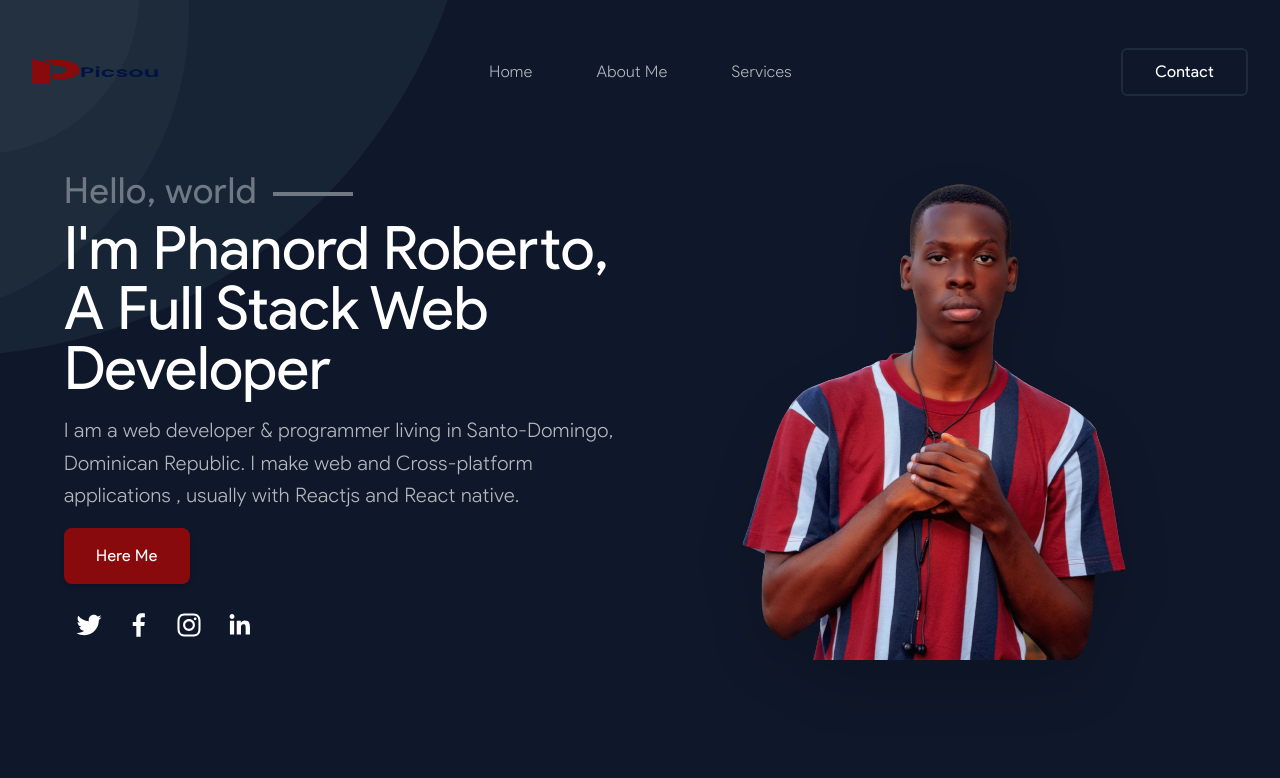
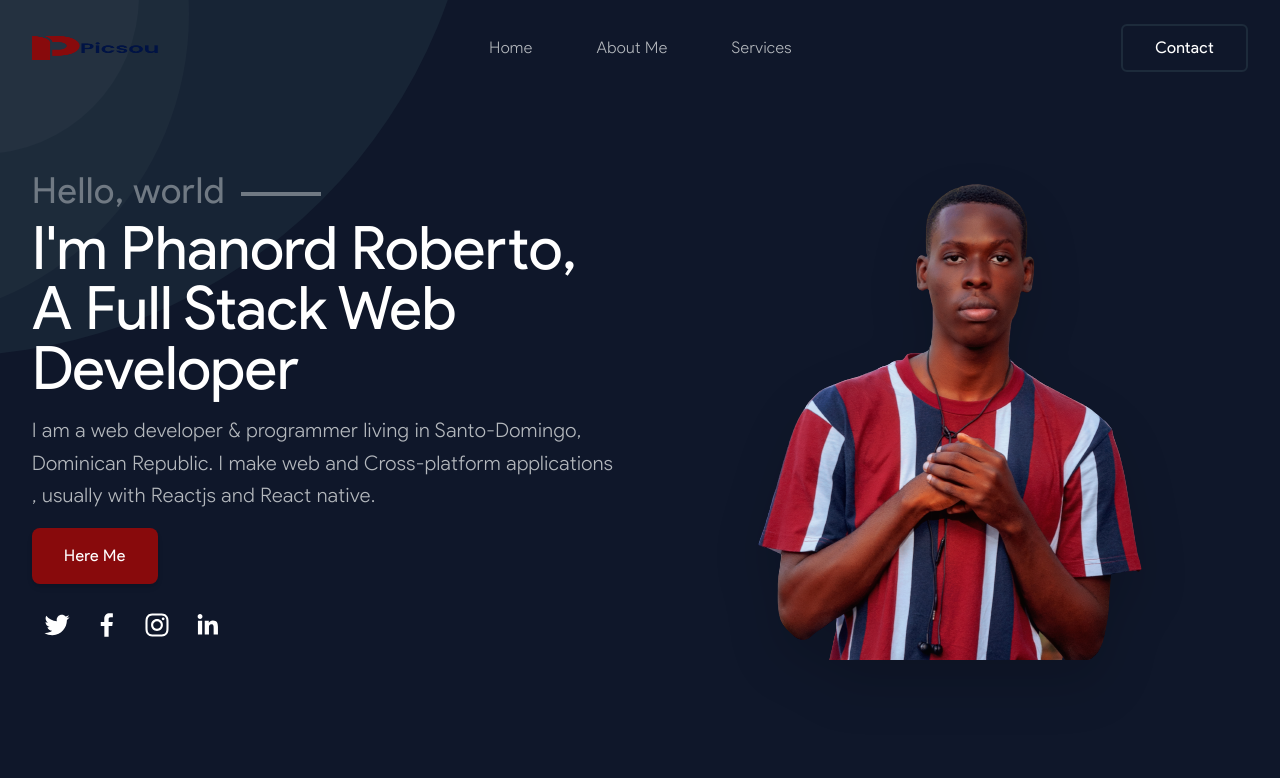
Before and after one commit to PicsouRob/website, a React (Create React App) app: page / in a window 1280 px wide. Shown: the top 778 px of the page. Built offline with nearby package versions, Linux system fonts and the light colour scheme.

Commit message:
first commit

```diff
--- a/src/Pages/Home/index.jsx
+++ b/src/Pages/Home/index.jsx
@@ -16,10 +16,10 @@ function Home() {
     }
 
     return (
-        <div id="home" class="relative px-8 py-6 mx-auto max-w-7xl">
+        <div id="home" class="relative px-8 mx-auto max-w-7xl">
             <Header />
             {/* <img alt="" src={circle} class="absolute top-0 right-0" /> */}
-            <div class="relative py-10 px-8 mx-auto w-full">
+            <div class="relative py-16 mx-auto w-full">
                 <div class="flex flex-col lg:flex-row items-center gap-10">
                     <div class="w-full lg:w-1/2">
                         <div class="flex md:items-center md:gap-8 lg:gap-x-16 md:hidden py-10">
```
